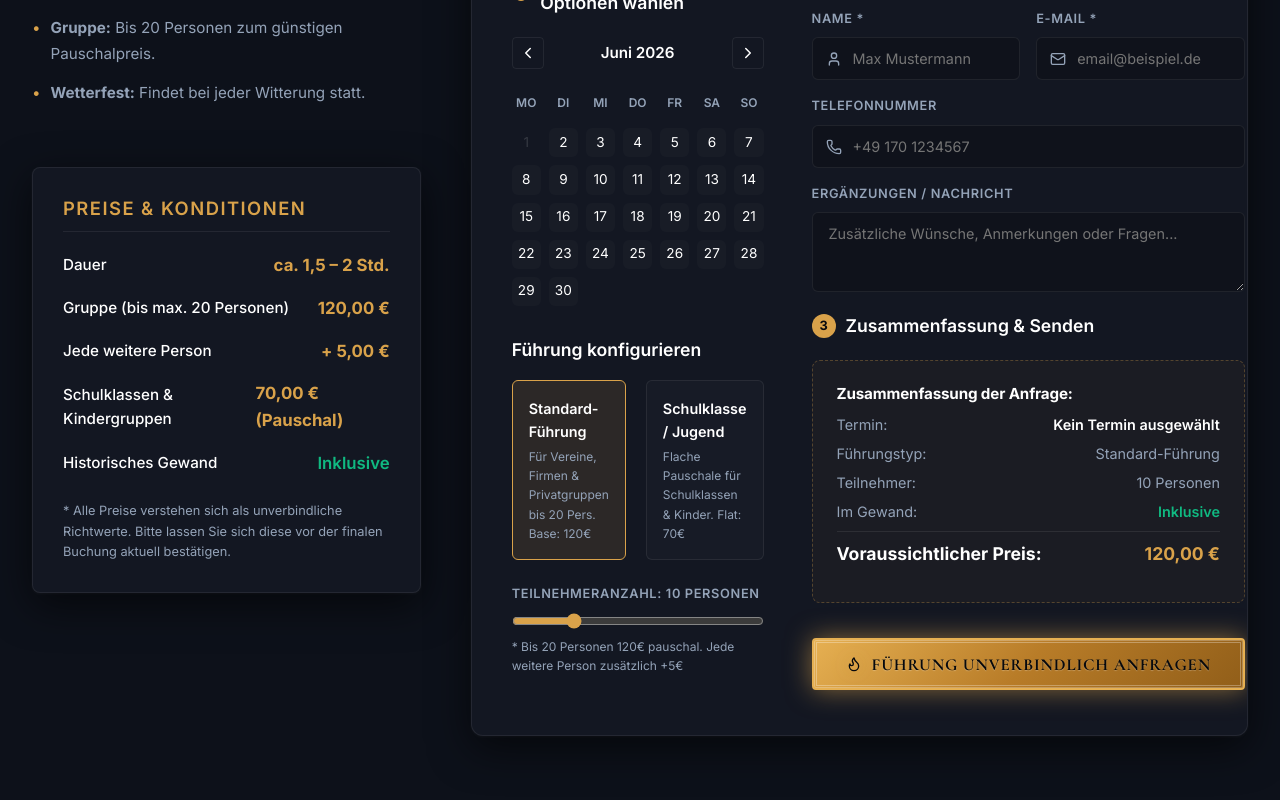
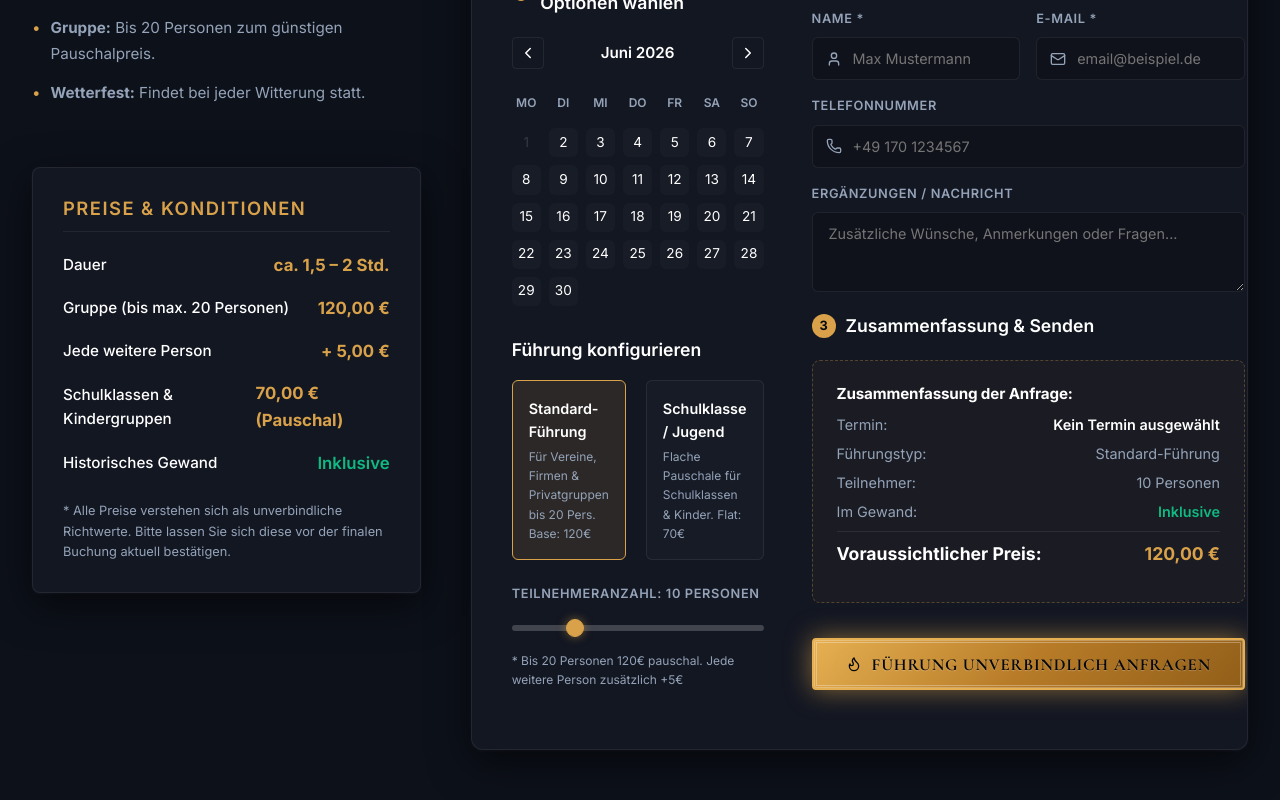
Before and after one commit to friesescholz-byte/Stephan-van-Hausen, a React (Vite) app: page / in a window 1280 px wide. Shown: the part 7383-8183 px from the top of the page. Built offline with nearby package versions, Linux system fonts and the light colour scheme; a web font is replaced by a local one.

Commit message:
Optimize booking form for mobile (compact layout, side-by-side option cards, styled range slider)

```diff
--- a/src/App.tsx
+++ b/src/App.tsx
@@ -1480,7 +1480,7 @@ export default function App() {
                               <div className="form-group">
                                 <label htmlFor="inputName">Name *</label>
                                 <div style={{ position: 'relative' }}>
-                                  <User size={16} style={{ position: 'absolute', left: '14px', top: '14px', color: 'var(--text-muted)' }} />
+                                  <User size={16} className="input-icon" />
                                   <input
                                     id="inputName"
                                     type="text"
@@ -1497,7 +1497,7 @@ export default function App() {
                               <div className="form-group">
                                 <label htmlFor="inputEmail">E-Mail *</label>
                                 <div style={{ position: 'relative' }}>
-                                  <Mail size={16} style={{ position: 'absolute', left: '14px', top: '14px', color: 'var(--text-muted)' }} />
+                                  <Mail size={16} className="input-icon" />
                                   <input
                                     id="inputEmail"
                                     type="email"
@@ -1514,7 +1514,7 @@ export default function App() {
                               <div className="form-group booking-form-full">
                                 <label htmlFor="inputPhone">Telefonnummer</label>
                                 <div style={{ position: 'relative' }}>
-                                  <Phone size={16} style={{ position: 'absolute', left: '14px', top: '14px', color: 'var(--text-muted)' }} />
+                                  <Phone size={16} className="input-icon" />
                                   <input
                                     id="inputPhone"
                                     type="tel"
--- a/src/index.css
+++ b/src/index.css
@@ -1134,6 +1134,73 @@ section {
   box-shadow: 0 0 0 3px var(--accent-glow);
 }
 
+.input-icon {
+  position: absolute;
+  left: 14px;
+  top: 50%;
+  transform: translateY(-50%);
+  color: var(--text-muted);
+  pointer-events: none;
+  transition: var(--transition-fast);
+}
+
+/* Premium Custom Range Input Slider */
+input[type="range"] {
+  -webkit-appearance: none;
+  appearance: none;
+  width: 100%;
+  height: 6px;
+  border-radius: 3px;
+  background: rgba(255, 255, 255, 0.1);
+  outline: none;
+  margin: 12px 0;
+  transition: var(--transition-fast);
+}
+
+input[type="range"]::-webkit-slider-runnable-track {
+  width: 100%;
+  height: 6px;
+  cursor: pointer;
+  background: rgba(255, 255, 255, 0.1);
+  border-radius: 3px;
+  border: none;
+}
+
+input[type="range"]::-webkit-slider-thumb {
+  -webkit-appearance: none;
+  appearance: none;
+  width: 18px;
+  height: 18px;
+  border-radius: 50%;
+  background: var(--accent);
+  cursor: pointer;
+  margin-top: -6px;
+  box-shadow: 0 0 10px rgba(217, 162, 74, 0.5);
+  border: 1px solid var(--accent);
+  transition: transform 0.1s ease, box-shadow 0.1s ease;
+}
+
+input[type="range"]::-webkit-slider-thumb:hover {
+  transform: scale(1.15);
+  box-shadow: 0 0 14px rgba(217, 162, 74, 0.8);
+}
+
+input[type="range"]::-moz-range-thumb {
+  width: 18px;
+  height: 18px;
+  border: 1px solid var(--accent);
+  border-radius: 50%;
+  background: var(--accent);
+  cursor: pointer;
+  box-shadow: 0 0 10px rgba(217, 162, 74, 0.5);
+  transition: transform 0.1s ease, box-shadow 0.1s ease;
+}
+
+input[type="range"]::-moz-range-thumb:hover {
+  transform: scale(1.15);
+  box-shadow: 0 0 14px rgba(217, 162, 74, 0.8);
+}
+
 .form-control-check {
   display: flex;
   align-items: center;
@@ -2014,6 +2081,95 @@ section {
 
   .mobile-step-nav {
     display: flex;
-    margin-top: 24px;
-  }
-}
+    margin-top: 16px;
+  }
+
+  /* Compact & Premium Mobile Booking Form Optimizations */
+  .booking-container {
+    padding: 20px 16px;
+    border-radius: 10px;
+  }
+
+  .booking-step-panel {
+    margin-bottom: 12px;
+  }
+
+  .booking-step-header {
+    padding: 14px 16px;
+    font-size: 1rem;
+  }
+
+  .booking-step-header span {
+    width: 20px;
+    height: 20px;
+    font-size: 0.75rem;
+  }
+
+  .booking-step-body {
+    padding: 16px 12px;
+  }
+
+  .booking-options {
+    grid-template-columns: 1fr 1fr;
+    gap: 8px;
+    margin-bottom: 16px;
+  }
+
+  .booking-option-card {
+    padding: 10px 8px;
+    align-items: center;
+    text-align: center;
+    border-radius: 6px;
+  }
+
+  .booking-option-card h5 {
+    font-size: 0.85rem;
+    margin-bottom: 2px;
+  }
+
+  .booking-option-card p {
+    font-size: 0.7rem;
+    line-height: 1.25;
+  }
+
+  .form-group {
+    gap: 4px;
+  }
+
+  .form-group label {
+    font-size: 0.75rem;
+    margin-bottom: 2px;
+  }
+
+  .form-control {
+    padding: 10px 12px;
+    font-size: 0.85rem;
+    border-radius: 6px;
+  }
+
+  .input-icon {
+    left: 12px;
+    font-size: 14px;
+  }
+
+  .booking-summary-box {
+    padding: 16px;
+    margin: 16px 0;
+  }
+
+  .booking-summary-row {
+    font-size: 0.85rem;
+    margin-bottom: 6px;
+  }
+
+  .booking-summary-row.total {
+    font-size: 1rem;
+    margin-top: 10px;
+    padding-top: 10px;
+  }
+
+  .booking-step-body button[type="submit"] {
+    padding: 12px 16px !important;
+    font-size: 0.95rem !important;
+  }
+}
```
